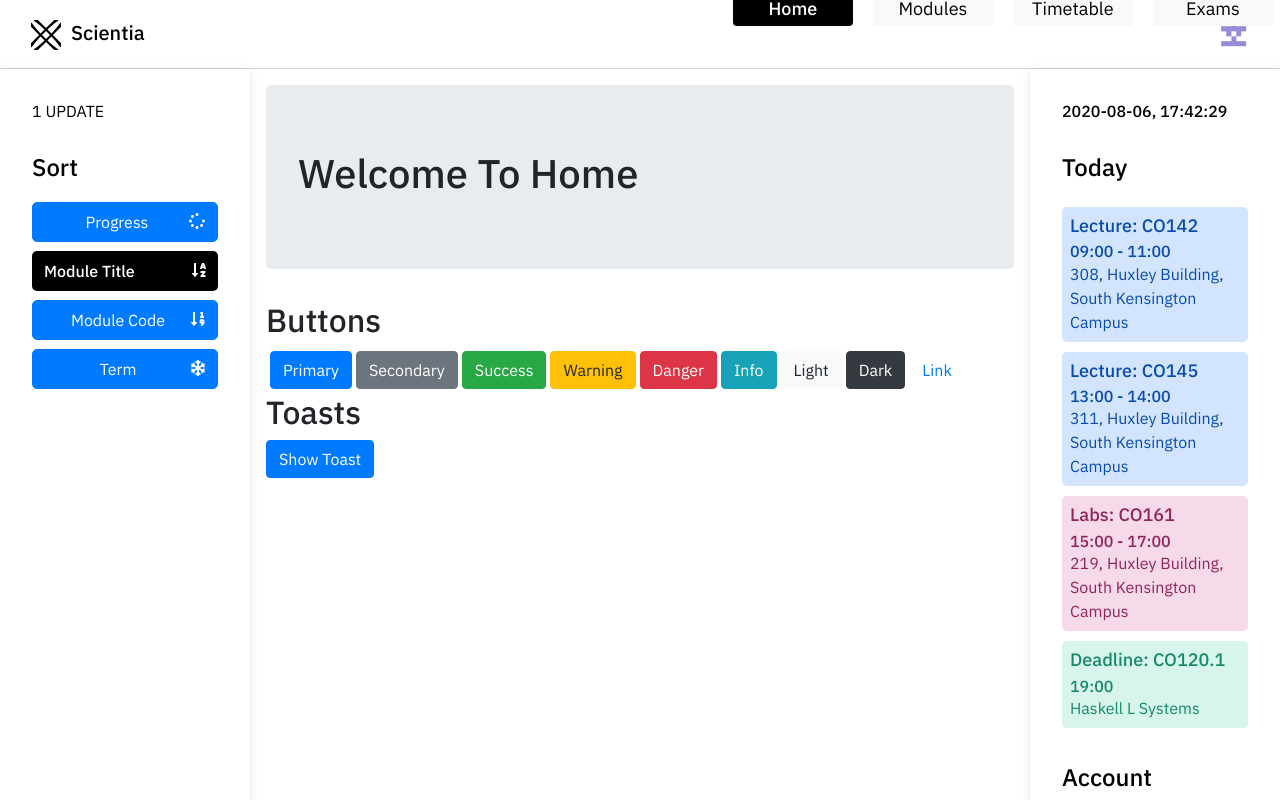
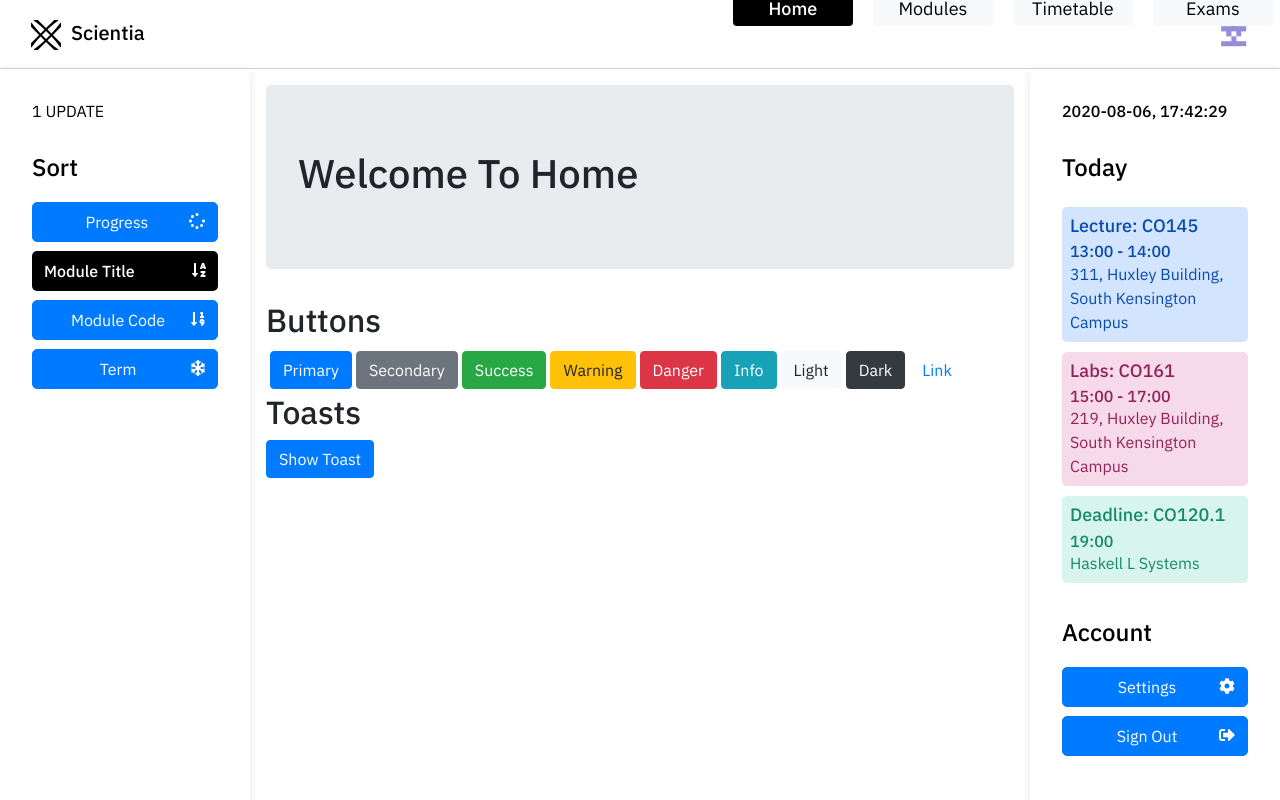
Before and after one commit to JayshivPatel/ScientiaAskDoc, a React (Create React App) app in the folder frontend/: page /home in a window 1280 px wide. Built offline with nearby package versions, Linux system fonts and the light colour scheme.

Commit message:
generates calendar cards from array

```diff
--- /dev/null
+++ b/frontend/src/components/atoms/CalendarCard/index.tsx
@@ -0,0 +1,51 @@
+import React from "react";
+import Card from "react-bootstrap/Card";
+import styles from "./style.module.scss";
+import classNames from "classnames";
+
+export interface CalendarCardProps {
+  type: eventTypes;
+  title: string;
+  subtitle: string;
+  content: string;
+}
+
+export enum eventTypes {
+  Lecture = "Lecture",
+  Labs = "Labs",
+  Deadline = "Deadline",
+}
+
+const CalendarCard: React.FC<CalendarCardProps> = ({
+  type,
+  title,
+  subtitle,
+  content,
+}: CalendarCardProps) => {
+  return (
+    <Card className={classNames(styles.calendarCard, getStyle(type))}>
+      <Card.Body>
+        <Card.Title>
+          {type}: {title}
+        </Card.Title>
+        <Card.Subtitle>{subtitle}</Card.Subtitle>
+        <Card.Text>{content}</Card.Text>
+      </Card.Body>
+    </Card>
+  );
+};
+
+function getStyle(type: eventTypes): String {
+  switch (type) {
+    case eventTypes.Lecture:
+      return styles.calendarLecture;
+    case eventTypes.Labs:
+      return styles.calendarLabs;
+    case eventTypes.Deadline:
+      return styles.calendarDeadline;
+    default:
+      return styles.calendarLecture;
+  }
+}
+
+export default CalendarCard;
--- /dev/null
+++ b/frontend/src/components/atoms/CalendarCard/style.module.scss
@@ -0,0 +1,66 @@
+@import "assets/scss/custom";
+
+$lecture-background: transparentize($blue-100, 0.5);
+$labs-background: transparentize($pink-100, 0.5);
+$deadline-background: transparentize($teal-100, 0.5);
+
+.calendarCard {
+  margin-top: 5px;
+  margin-bottom: 5px;
+  color: #000;
+  border-width: 0px;
+  width: 100%;
+  border-radius: 5px !important;
+  text-align: left;
+}
+
+.calendarLabs * {
+  color: $pink-700;
+}
+
+.calendarLabs {
+  background: $labs-background;
+}
+
+.calendarLecture * {
+  color: $blue-700;
+}
+
+.calendarLecture {
+  background: $lecture-background;
+}
+
+.calendarDeadline * {
+  color: $teal-700;
+}
+
+.calendarDeadline {
+  background: $deadline-background;
+}
+
+.calendarCard :global(.card-body) {
+  padding: 8px !important;
+}
+
+.calendarCard :global(.card-title) {
+  font-size: 18px;
+  font-weight: 500;
+}
+
+.calendarCard :global(.card-subtitle) {
+  font-size: 16px;
+  font-weight: 500;
+}
+
+.calendarCard :global(.card-text) {
+  font-size: 16px;
+}
+
+.calendarCard:global(.active),
+.claendarCard:active {
+  color: #fff;
+  background-color: #000 !important;
+  font-weight: 500;
+  text-align: left;
+  border-width: 0px;
+}
--- a/frontend/src/components/molecules/CalendarGroup/index.tsx
+++ b/frontend/src/components/molecules/CalendarGroup/index.tsx
@@ -1,9 +1,30 @@
 import React from "react";
 import styles from "./style.module.scss";
-import Card from "react-bootstrap/Card";
 import classNames from "classnames";
+import CalendarCard, { eventTypes, CalendarCardProps } from "components/atoms/CalendarCard";
 
 const CalendarGroup: React.FC = () => {
+  let events: CalendarCardProps[] = [
+    {
+      type: eventTypes.Lecture,
+      title: "CO145",
+      subtitle: "13:00 - 14:00",
+      content: "311, Huxley Building, South Kensington Campus",
+    },
+    {
+      type: eventTypes.Labs,
+      title: "CO161",
+      subtitle: "15:00 - 17:00",
+      content: "219, Huxley Building, South Kensington Campus",
+    },
+    {
+      type: eventTypes.Deadline,
+      title: "CO120.1",
+      subtitle: "19:00",
+      content: "Haskell L Systems",
+    },
+  ];
+
   return (
     <>
       <h1 className={styles.calendarCardGroupHeading}>Today</h1>
@@ -11,40 +32,15 @@ const CalendarGroup: React.FC = () => {
         className={classNames("btn-group-vertical", styles.calendarCardGroup)}
         role="group"
       >
-        <Card
-          className={classNames(styles.calendarCard, styles.calendarLecture)}
-        >
-          <Card.Body>
-            <Card.Title>Lecture: CO142</Card.Title>
-            <Card.Subtitle>09:00 - 11:00</Card.Subtitle>
-            <Card.Text>308, Huxley Building, South Kensington Campus</Card.Text>
-          </Card.Body>
-        </Card>
-        <Card
-          className={classNames(styles.calendarCard, styles.calendarLecture)}
-        >
-          <Card.Body>
-            <Card.Title>Lecture: CO145</Card.Title>
-            <Card.Subtitle>13:00 - 14:00</Card.Subtitle>
-            <Card.Text>311, Huxley Building, South Kensington Campus</Card.Text>
-          </Card.Body>
-        </Card>
-        <Card className={classNames(styles.calendarCard, styles.calendarLabs)}>
-          <Card.Body>
-            <Card.Title>Labs: CO161</Card.Title>
-            <Card.Subtitle>15:00 - 17:00</Card.Subtitle>
-            <Card.Text>219, Huxley Building, South Kensington Campus</Card.Text>
-          </Card.Body>
-        </Card>
-        <Card
-          className={classNames(styles.calendarCard, styles.calendarDeadline)}
-        >
-          <Card.Body>
-            <Card.Title>Deadline: CO120.1</Card.Title>
-            <Card.Subtitle>19:00</Card.Subtitle>
-            <Card.Text>Haskell L Systems</Card.Text>
-          </Card.Body>
-        </Card>
+        {events.map(({ type, title, subtitle, content }) => (
+          <CalendarCard
+            title={title}
+            type={type}
+            subtitle={subtitle}
+						content={content}
+						key={title + type + subtitle}
+          />
+        ))}
       </div>
     </>
   );
--- a/frontend/src/components/molecules/CalendarGroup/style.module.scss
+++ b/frontend/src/components/molecules/CalendarGroup/style.module.scss
@@ -1,69 +1,4 @@
 @import "assets/scss/custom";
-
-$lecture-background: transparentize($blue-100, 0.5);
-$labs-background: transparentize($pink-100, 0.5);
-$deadline-background: transparentize($teal-100, 0.5);
-
-.calendarCard {
-  margin-top: 5px;
-  margin-bottom: 5px;
-  color: #000;
-  border-width: 0px;
-  width: 100%;
-  border-radius: 5px !important;
-  text-align: left;
-}
-
-.calendarLabs * {
-  color: $pink-700;
-}
-
-.calendarLabs {
-  background: $labs-background;
-}
-
-.calendarLecture * {
-  color: $blue-700;
-}
-
-.calendarLecture {
-  background: $lecture-background;
-}
-
-.calendarDeadline * {
-  color: $teal-700;
-}
-
-.calendarDeadline {
-  background: $deadline-background;
-}
-
-.calendarCard :global(.card-body) {
-  padding: 8px !important;
-}
-
-.calendarCard :global(.card-title) {
-  font-size: 18px;
-  font-weight: 500;
-}
-
-.calendarCard :global(.card-subtitle) {
-  font-size: 16px;
-  font-weight: 500;
-}
-
-.calendarCard :global(.card-text) {
-  font-size: 16px;
-}
-
-.calendarCard:global(.active),
-.claendarCard:active {
-  color: #fff;
-  background-color: #000 !important;
-  font-weight: 500;
-  text-align: left;
-  border-width: 0px;
-}
 
 
 @media (max-width: 992px) {
```
